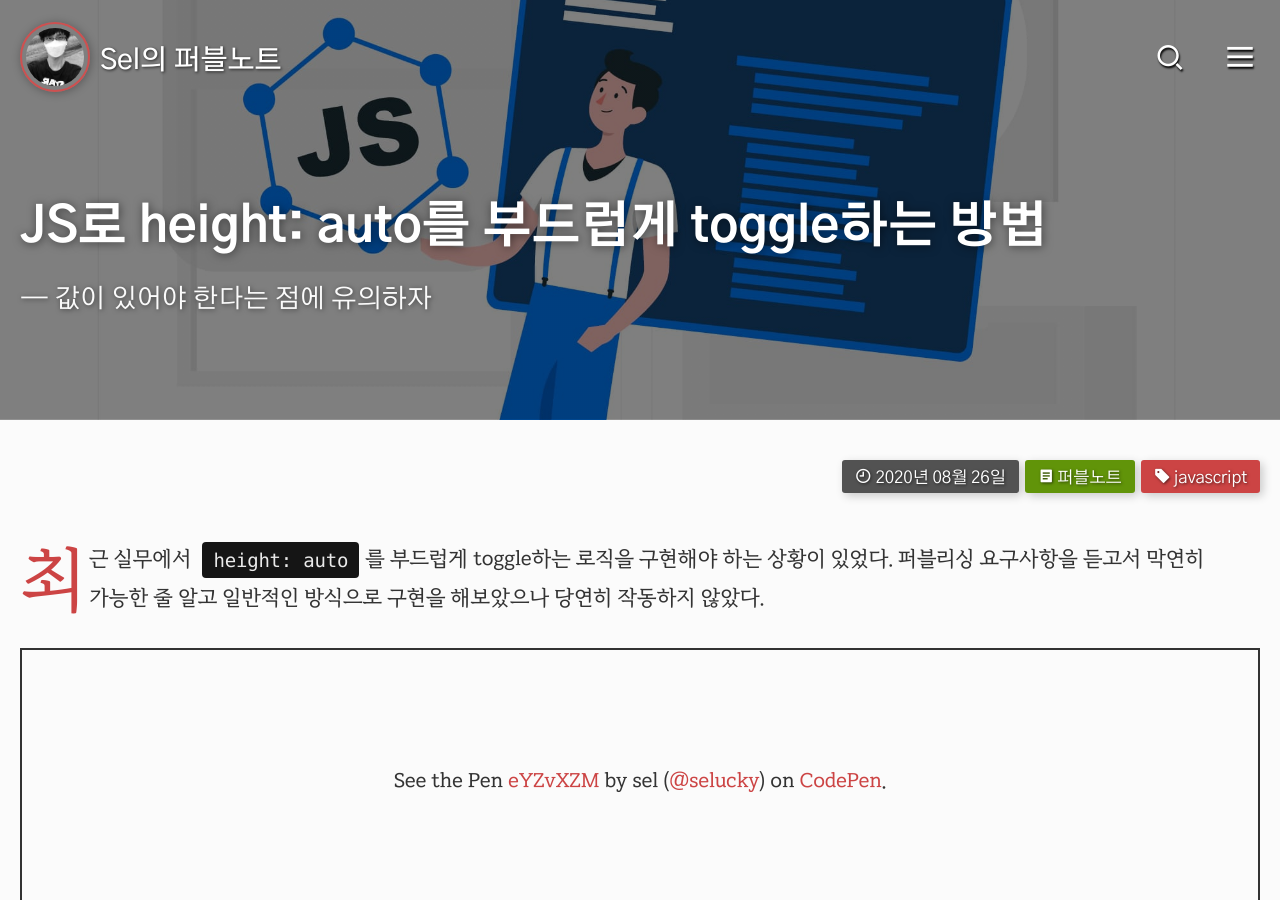
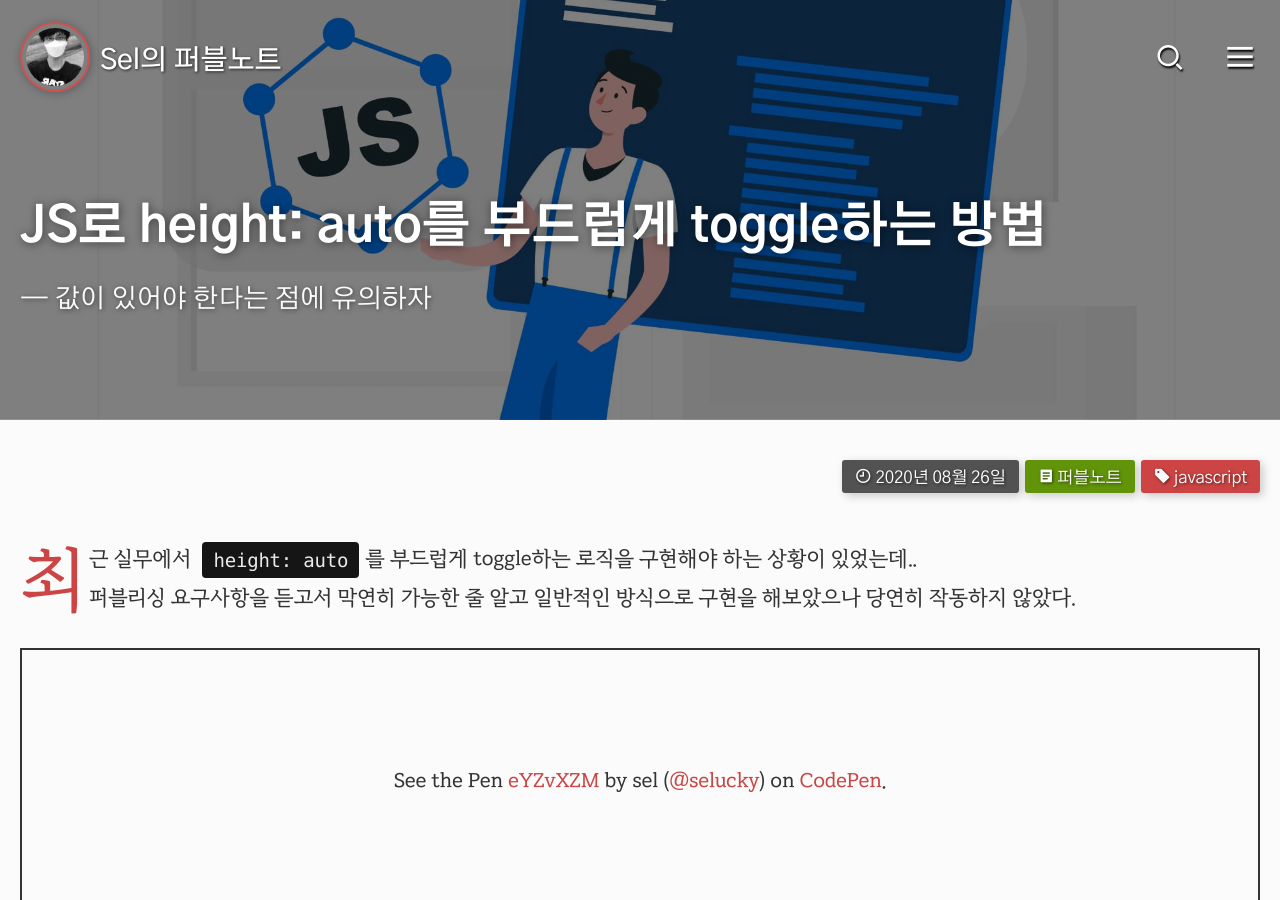
Before and after one commit to selosele/selosele.github.io, a Jekyll site: the page built from _posts/2020-08-26-js-toggle-height-auto.md, in a window 1280 px wide and 900 px high. Built offline with Jekyll 4.4.1, drawn with Linux system fonts in a browser that asks for light colours; comment, search, counter and statistics services are not loaded.

Commit message:
포스트 수정

````diff
--- a/_posts/2020-08-26-js-toggle-height-auto.md
+++ b/_posts/2020-08-26-js-toggle-height-auto.md
@@ -16,7 +16,8 @@ tags:
     - javascript
 ---
 
-최근 실무에서 ```height: auto```{:.language-javascript}를 부드럽게 toggle하는 로직을 구현해야 하는 상황이 있었다. 퍼블리싱 요구사항을 듣고서 막연히 가능한 줄 알고 일반적인 방식으로 구현을 해보았으나 당연히 작동하지 않았다.
+최근 실무에서 ```height: auto```{:.language-javascript}를 부드럽게 toggle하는 로직을 구현해야 하는 상황이 있었는데..
+퍼블리싱 요구사항을 듣고서 막연히 가능한 줄 알고 일반적인 방식으로 구현을 해보았으나 당연히 작동하지 않았다.
 
 <p class="codepen" data-height="265" data-theme-id="default" data-default-tab="js,result" data-user="selucky" data-slug-hash="eYZvXZM" style="height: 265px; box-sizing: border-box; display: flex; align-items: center; justify-content: center; border: 2px solid; margin: 1em 0; padding: 1em;" data-pen-title="eYZvXZM">
   <span>See the Pen <a href="https://codepen.io/selucky/pen/eYZvXZM">
````
